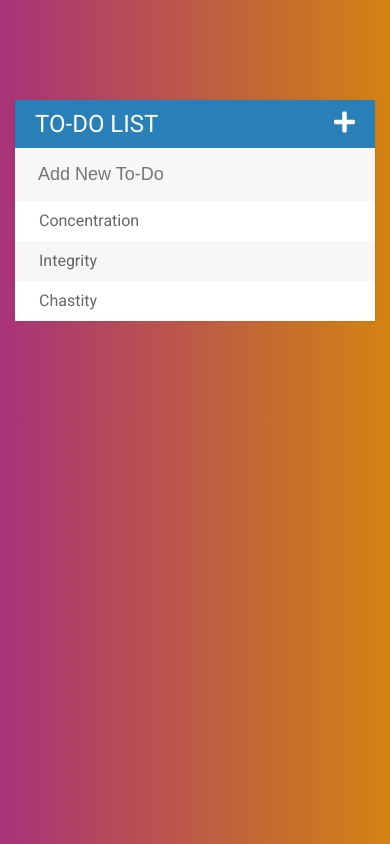
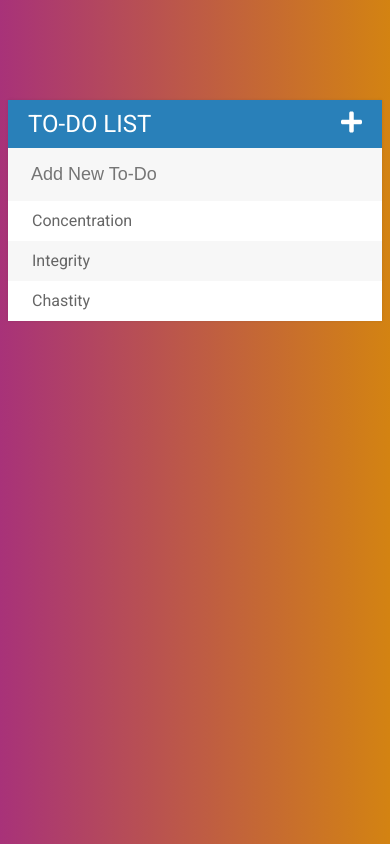
Before and after one commit to CEOATbetrworld/jQueryToDoList, a plain HTML site: page index.html in a window 390 px wide. Drawn offline with Linux system fonts and the light colour scheme.

Commit message:
added media query to display properly on mobile devices

```diff
--- a/assets/css/style.css
+++ b/assets/css/style.css
@@ -83,3 +83,9 @@ li:hover span {
     text-decoration: line-through;
     color: grey;
 }
+
+@media screen and (max-width:468px) {
+    #container{
+        width:100%;
+    }
+}
```
